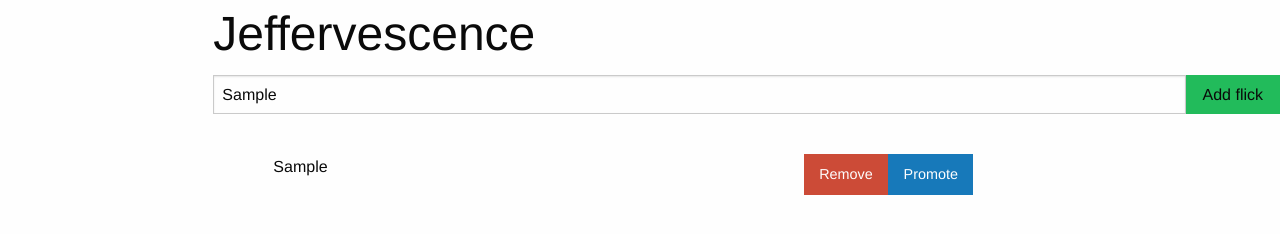
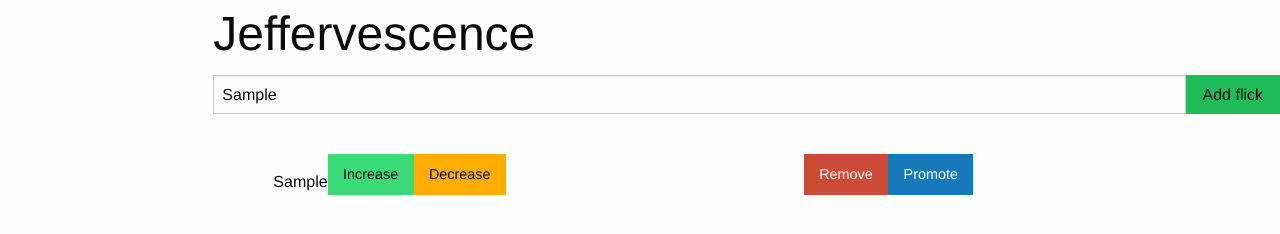
Before and after one commit to connortodd21/Jeffervescence, a plain HTML site: page index.html in a window 1280 px wide. Both pictures are taken after typing "Sample" into the empty fields and a click on the button "Add flick". Drawn offline with nearby package versions, Linux system fonts and the light colour scheme.

Commit message:
Added increase and decrease button, finished remove button

```diff
--- a/app.css
+++ b/app.css
@@ -1,3 +1,7 @@
+/*body{
+    background-image: url("https://joindiaspora.com/camo/c8ddc6250cf55b16506c88fd8a7ed41a3c017375/687474703a2f2f32342e6d656469612e74756d626c722e636f6d2f74756d626c725f6d65397a373630635a3631717a747168326f315f313335343233363035395f636f7665722e706e67")
+}*/
+
 .alert {
     float:right;
 }
--- a/app.js
+++ b/app.js
@@ -2,6 +2,8 @@ const app = {
   arr : [],
   idPromoteCounter : 0,
   idRemoveCounter : 0,
+  idIncreaseCounter: 0,
+  idDecreaseCounter: 0,
 
   init(selectors) {
     this.max = 0
@@ -13,6 +15,8 @@ const app = {
     ev.preventDefault()
     this.idRemoveCounter++;
     this.idPromoteCounter++;
+    this.idPromoteCounter++;
+    this.idDecreaseCounter++;
     const f = ev.target
     const flick = {
       id: this.max + 1,
@@ -36,10 +40,29 @@ const app = {
     button2.classList.add('button', 'alert')
     button2.innerText = 'Remove'
     listItem.appendChild(button2)
+
+    //increase button
+    var increaseButtonID = 'increaseButton' + this.idIncreaseCounter
+    const button3 = document.createElement('button')
+    button3.setAttribute('id', increaseButtonID)
+    button3.classList.add('button', 'success')
+    button3.innerText = 'Increase'
+    listItem.appendChild(button3)
+
+    //decrease button
+    var decreaseButtonID = 'decreaseButton' + this.idDecreaseCounter
+    const button4 = document.createElement('button')
+    button4.setAttribute('id', decreaseButtonID)
+    button4.classList.add('button', 'warning')
+    button4.innerText = 'Decrease'
+    listItem.appendChild(button4)
+
     //adding buttons to list
     this.list.appendChild(listItem)
+
     //move inside promoteFunction
     document.getElementById(promoteButtonId).addEventListener('click', this.promoteFunc.bind(this))
+
     //move inside removeFunction
     document.getElementById(removeButtonId).addEventListener('click', this.removeFunc.bind(this))
 
@@ -56,7 +79,7 @@ const app = {
   },
 
   removeFunc(ev){
-    console.log('inside removeFunc')
+    ev.target.parentNode.parentNode.removeChild(ev.target.parentNode)
   },
 
   renderListItem(flick) {
```
